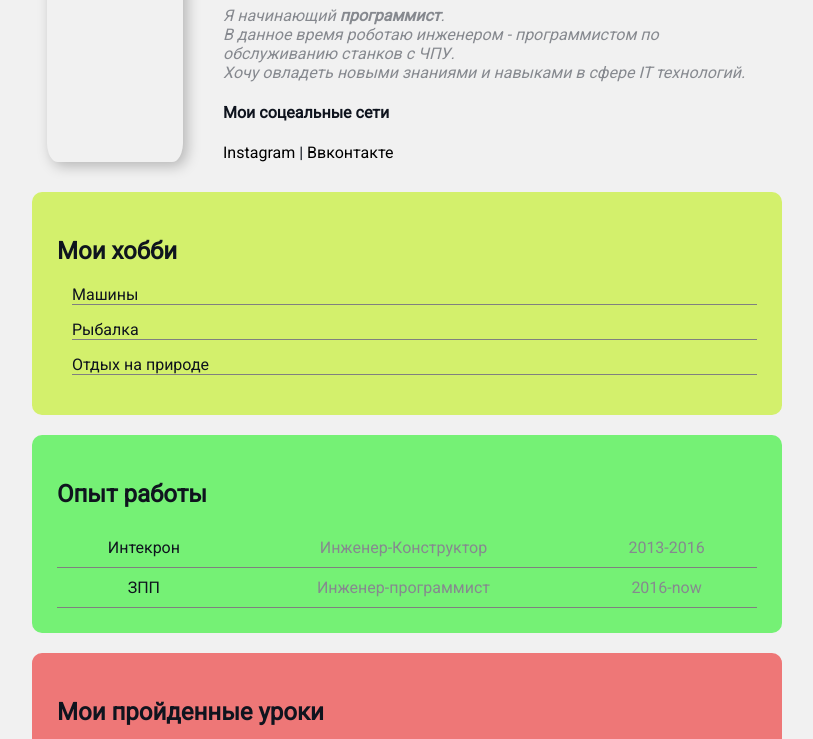
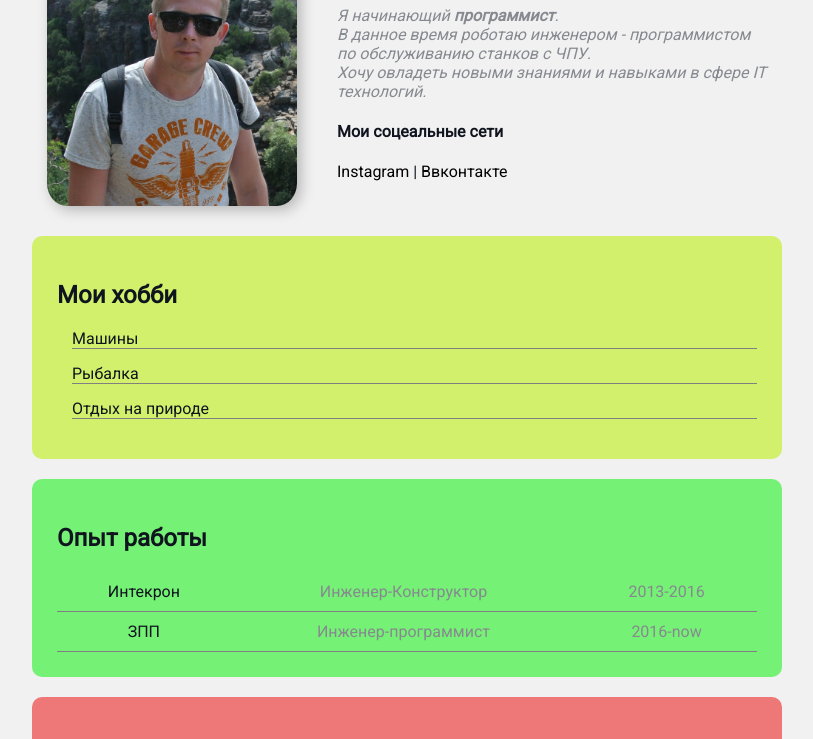
Before and after one commit to AndreyGor87/resume, a plain HTML site: page index.html in a window 1280 px wide. Shown: the part 103-842 px from the top of the page, without its empty margins (233-1046 px from the left). Drawn offline with Linux system fonts and the light colour scheme; the site is published under a folder, as on GitHub Pages, so addresses that start at the root find nothing.

Commit message:
Update index.html

```diff
--- a/index.html
+++ b/index.html
@@ -9,7 +9,7 @@
      <body>
        <div class="container">
         <div class="info">
-            <img src="/Аватар 3.jpg"alt="тут моя фотография" class="avatar" />
+            <img src="Аватар 3.JPG"alt="тут моя фотография" class="avatar" />
 
             <div class="info-text">
              <h1>Горбунов Андрей</h1>
```
